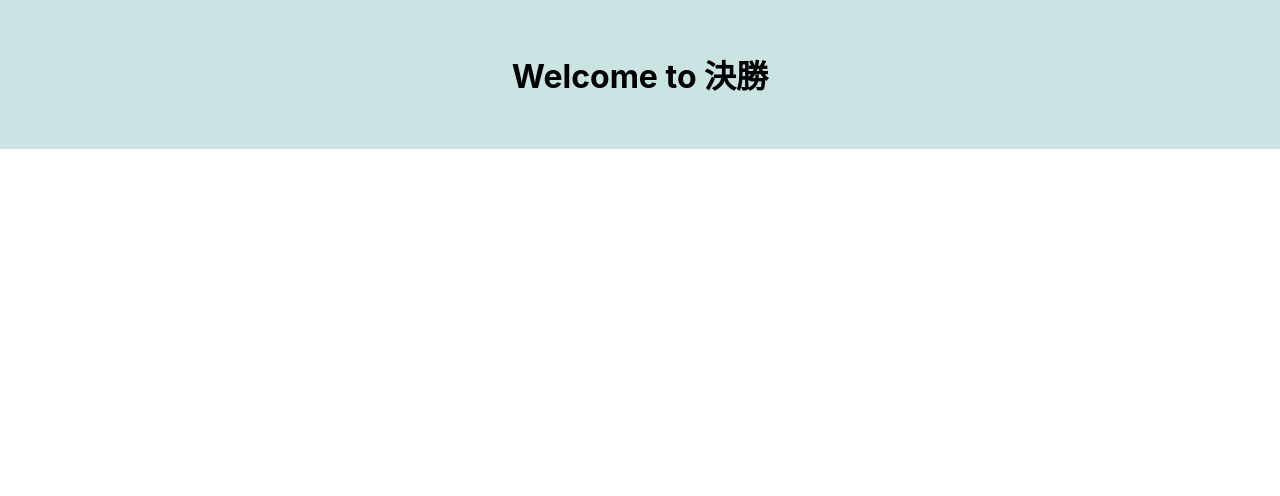
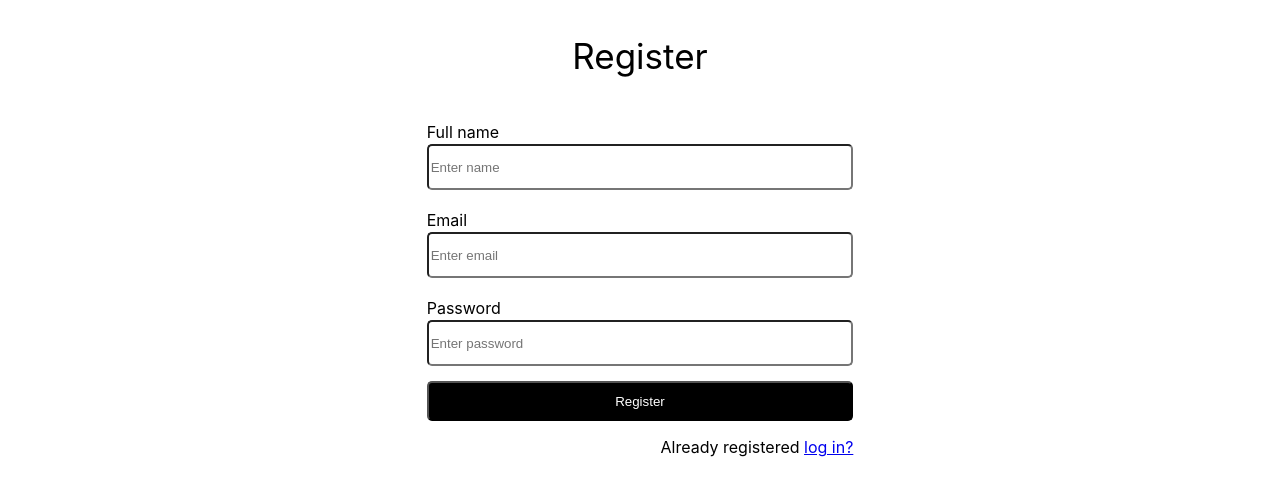
Before and after one commit to nguyengocaocuong/itss-task-manager, a React (Create React App) app: page / in a window 1280 px wide. Shown: the top 496 px of the page. Built offline with nearby package versions, Linux system fonts and the light colour scheme.

Commit message:
sign_up form

```diff
--- a/package.json
+++ b/package.json
@@ -10,6 +10,7 @@
     "@testing-library/react": "^13.4.0",
     "@testing-library/user-event": "^13.5.0",
     "axios": "^1.2.0",
+    "node-sass": "^8.0.0",
     "react": "^18.2.0",
     "react-dom": "^18.2.0",
     "react-scripts": "5.0.1",
--- a/src/App.js
+++ b/src/App.js
@@ -1,9 +1,11 @@
 import './assets/styles/App.css'
+import Signup from './pages/Signup'
 
 function App() {
   return (
     <div className="App">
-      <h1>Welcome to 決勝</h1>
+      {/* <h1>Welcome to 決勝</h1> */}
+      <Signup />
     </div>
   )
 }
--- a/src/assets/styles/App.css
+++ b/src/assets/styles/App.css
@@ -1,5 +1,5 @@
 .App {
-    text-align: center;
-    background-color: rgb(202, 228, 228);
-    padding: 30px;
+    /* text-align: center; */
+    /* background-color: rgb(202, 228, 228);
+    padding: 30px; */
 }
--- /dev/null
+++ b/src/pages/SignUp.scss
@@ -0,0 +1,50 @@
+.signup-container{
+    .header {
+        padding: 35px;
+        text-align: center;
+        font-size: 35px;
+    }
+    .content-form {
+        .form-group{
+            padding: 10px 0;
+            display: flex;
+            flex-direction: column;
+
+            .form-control{
+                margin-top: 2px;
+                border-radius: 5px;
+                height: 40px;
+            }
+
+
+        }
+    }
+
+    .button{
+        color: white;
+        background-color: black;
+        height: 40px;
+        border-radius: 5px;
+        width: 100%;
+        margin-top: 5px;
+
+        &:hover{
+            background-color: #2F4F4F;
+        }
+    }
+
+    .forgot-password{
+        text-align: right;
+    }
+
+    .col-4{
+        flex: 0 0 auto;
+        width: 33.3333333%;
+    }
+
+    .mx-auto{
+        margin-right: auto!important;
+        margin-left: auto!important;
+    }
+
+}
--- a/src/pages/Signup.jsx
+++ b/src/pages/Signup.jsx
@@ -1,7 +1,97 @@
-import React from 'react'
+import { useState } from 'react'
+import './SignUp.scss'
+import axios from 'axios'
+import { postRegister } from '../services/apiService'
 
-function Signup() {
-  return <div>Signup</div>
+const Signup = props => {
+  const [fullName, setFullName] = useState('')
+  const [email, setEmail] = useState('')
+  const [password, setPassword] = useState('')
+
+  const validateEmail = email => {
+    return String(email)
+      .toLowerCase()
+      .match(
+        /^(([^<>()[\]\\.,;:\s@"]+(\.[^<>()[\]\\.,;:\s@"]+)*)|(".+"))@((\[[0-9]{1,3}\.[0-9]{1,3}\.[0-9]{1,3}\.[0-9]{1,3}\])|(([a-zA-Z\-0-9]+\.)+[a-zA-Z]{2,}))$/
+      )
+  }
+
+  const handleSignup = async () => {
+    //validate
+    const isValidEmail = validateEmail(email)
+    if (!isValidEmail) {
+      alert('Invalid email!!!')
+      return
+    }
+
+    if (!password) {
+      alert('Password can not be blank!')
+      return
+    }
+
+    if (!fullName) {
+      alert('Fullname can not be blank!')
+      return
+    }
+
+    //submit api
+    let res = await postRegister(fullName, email, password)
+    console.log('>>>>>check res: ', res)
+    if (res.data && res.data.statusCode === 201) {
+      alert('Register succcessfully!')
+      //nav
+    }
+
+    if (res.data && res.data.statusCode !== 201) {
+      alert('Email already exists!')
+    }
+  }
+
+  return (
+    <div className="signup-container">
+      <div className="header col-4 mx-auto">Register</div>
+      <div className="content-form col-4 mx-auto">
+        <div className="form-group">
+          <label>Full name</label>
+          <input
+            type="text"
+            className="form-control"
+            placeholder="Enter name "
+            value={fullName}
+            onChange={event => setFullName(event.target.value)}
+          />
+        </div>
+        <div className="form-group">
+          <label>Email</label>
+          <input
+            type="email"
+            className="form-control"
+            placeholder="Enter email "
+            value={email}
+            onChange={event => setEmail(event.target.value)}
+          />
+        </div>
+
+        <div className="form-group">
+          <label>Password</label>
+          <input
+            type="password"
+            className="form-control"
+            placeholder="Enter password "
+            value={password}
+            onChange={event => setPassword(event.target.value)}
+          />
+        </div>
+
+        <button type="submit" className="button" onClick={() => handleSignup()}>
+          Register
+        </button>
+        <p className="forgot-password">
+          Already registered <a href="#">log in?</a>
+        </p>
+      </div>
+    </div>
+  )
 }
 
 export default Signup
--- /dev/null
+++ b/src/services/apiService.jsx
@@ -0,0 +1,19 @@
+import axios from 'axios'
+
+const postRegister = (fullName, email, password) => {
+  // const data = new FormData();
+  // data.append("fullName", fullName);
+  // data.append("email", email);
+  // data.append("password", password);
+  return axios.post(
+    'https://itss-final-project.2soft.top/auth/register',
+    {
+      fullName: fullName,
+      email: email,
+      password: password
+    }
+    // data
+  )
+}
+
+export { postRegister }
```
Also changed, not shown: 1 other file (tests, documents, lock files or other folders).
